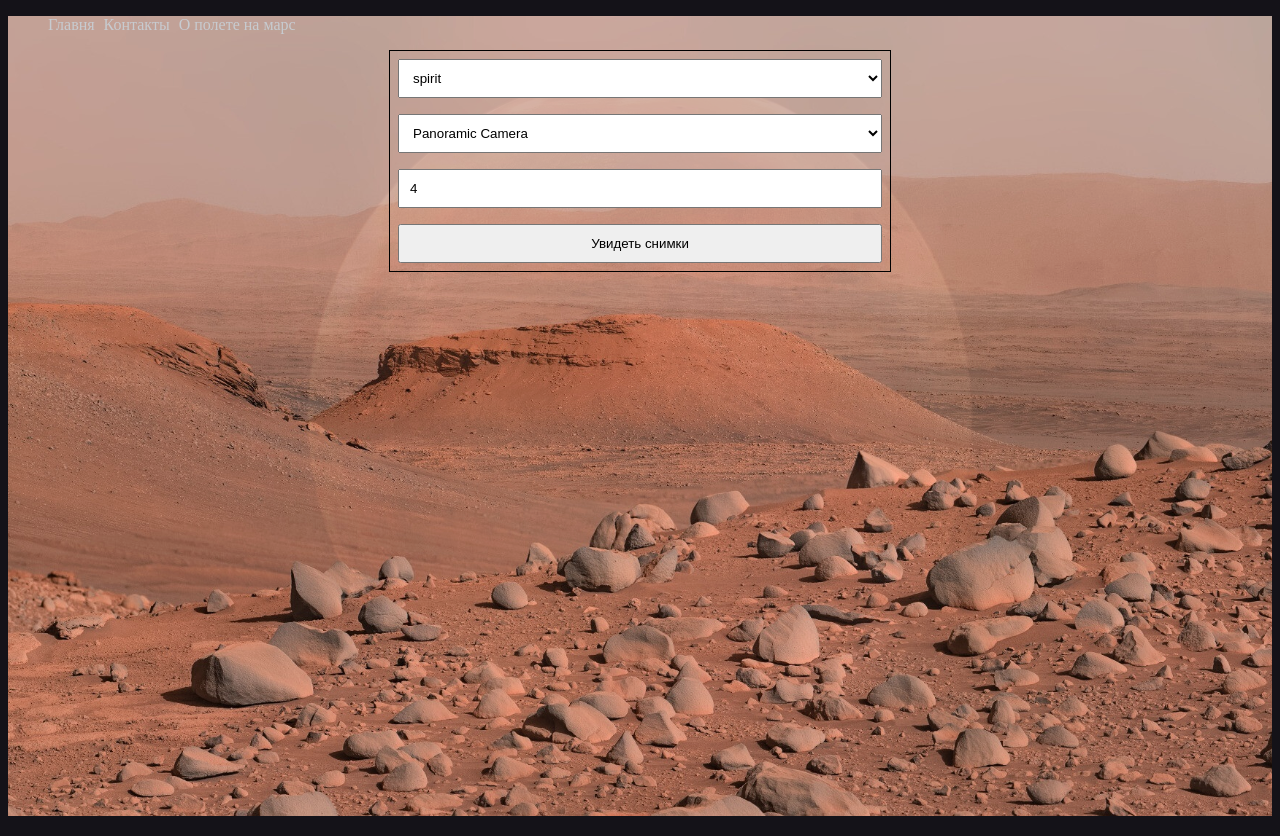
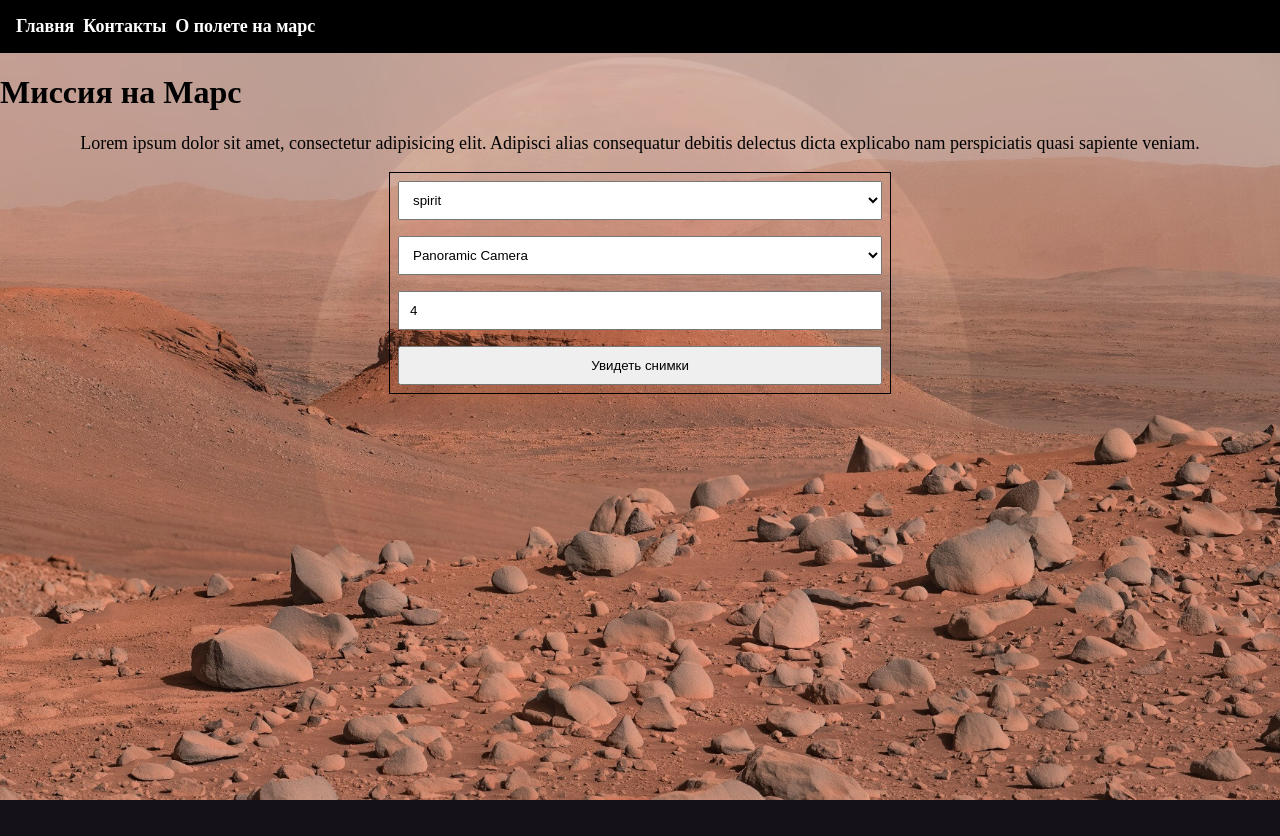
Before and after one commit to mizonov-iv/nasa-mars, a Vue app: page / in a window 1280 px wide. Built offline with nearby package versions, Linux system fonts and the light colour scheme.

Commit message:
hero bg added

```diff
--- a/src/App.vue
+++ b/src/App.vue
@@ -1,7 +1,10 @@
 <template>
-
   <div class="hero" v-bind:style="{ 'background-image': 'url(' + bgImage + ')' }">
     <Navigation/>
+
+    <h1>Миссия на Марс</h1>
+    <p>Lorem ipsum dolor sit amet, consectetur adipisicing elit. Adipisci alias consequatur debitis delectus dicta explicabo nam perspiciatis quasi sapiente veniam.</p>
+
     <form class="form" @submit.prevent="sendForm">
       <select class="form-select" v-model="selectedRover">
         <option class="select-option" disabled value="">Выберите ровер</option>
--- a/src/style.css
+++ b/src/style.css
@@ -1,10 +1,11 @@
 body {
     background: #141218;
+    padding: 0;
+    margin: 0;
 }
 
 .hero {
     height: 100vh;
-    /*background-image: url("/src/assets/1.jpg");*/
     background-size: cover;
     background-repeat: no-repeat;
     background-position: center;
@@ -12,18 +13,20 @@ body {
 }
 
 .nav-list {
+    margin: 0;
+    padding: 1rem;
     list-style: none;
     display: flex;
-    color: #c7cbd0;
+    color: #FFFFFF;
+    background: #000000;
+    font-size: 18px;
+    font-weight: 700;
 }
 
 .nav-list-item {
     cursor: pointer;
     margin-right: 9px;
 }
-
-
-
 
 p {
     text-align: center;
```
